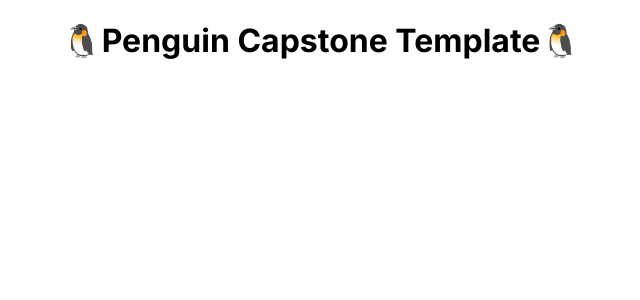
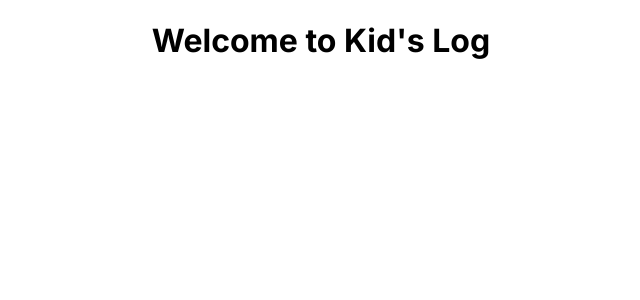
Before and after one commit to uwoch/capstone-project, a Next.js app: page / in a window 1280 px wide. Shown: the top 300 px of the page, without its empty margins (319-959 px from the left). Built offline with nearby package versions, Linux system fonts and the light colour scheme.

Commit message:
change index

```diff
--- a/pages/index.js
+++ b/pages/index.js
@@ -8,13 +8,13 @@ export default function Home() {
   return (
     <>
       <Head>
-        <title>Capstone Project</title>
+        <title>Kid's Log</title>
         <meta name="description" content="Penguin Capstone Project" />
         <meta name="viewport" content="width=device-width, initial-scale=1" />
         <link rel="icon" href="/favicon.ico" />
       </Head>
       <main className={inter.className}>
-        <Heading>🐧Penguin Capstone Template🐧</Heading>
+        <Heading>Welcome to Kid's Log</Heading>
       </main>
     </>
   );
```
